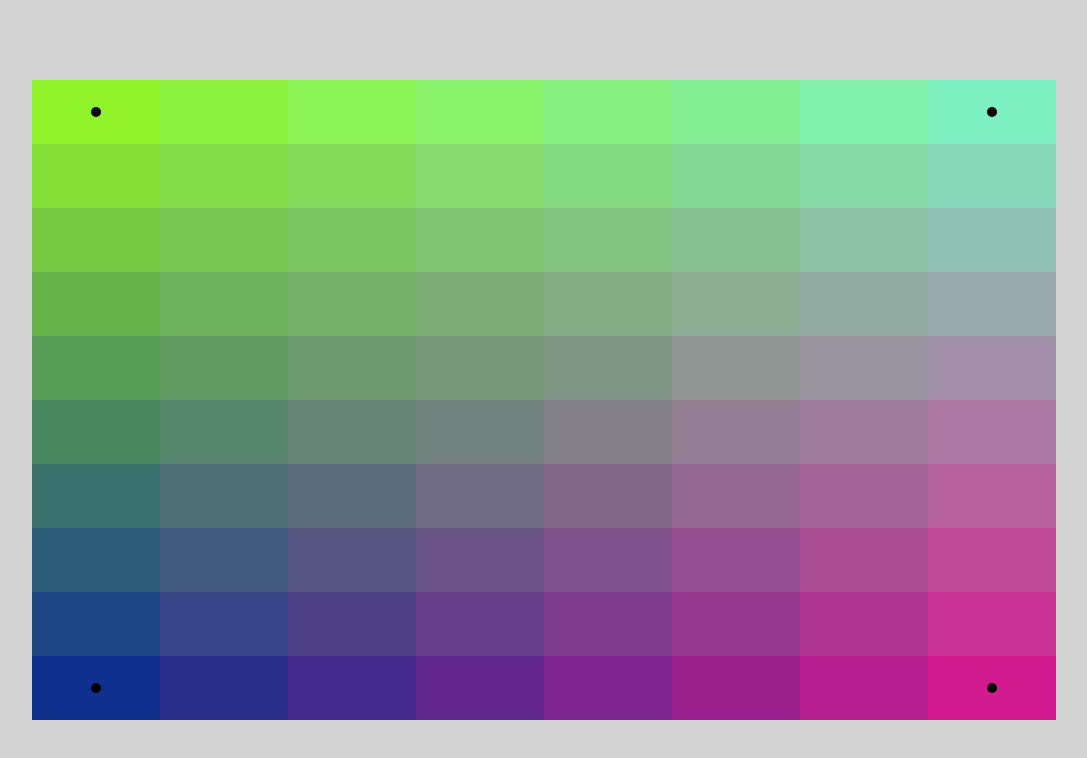
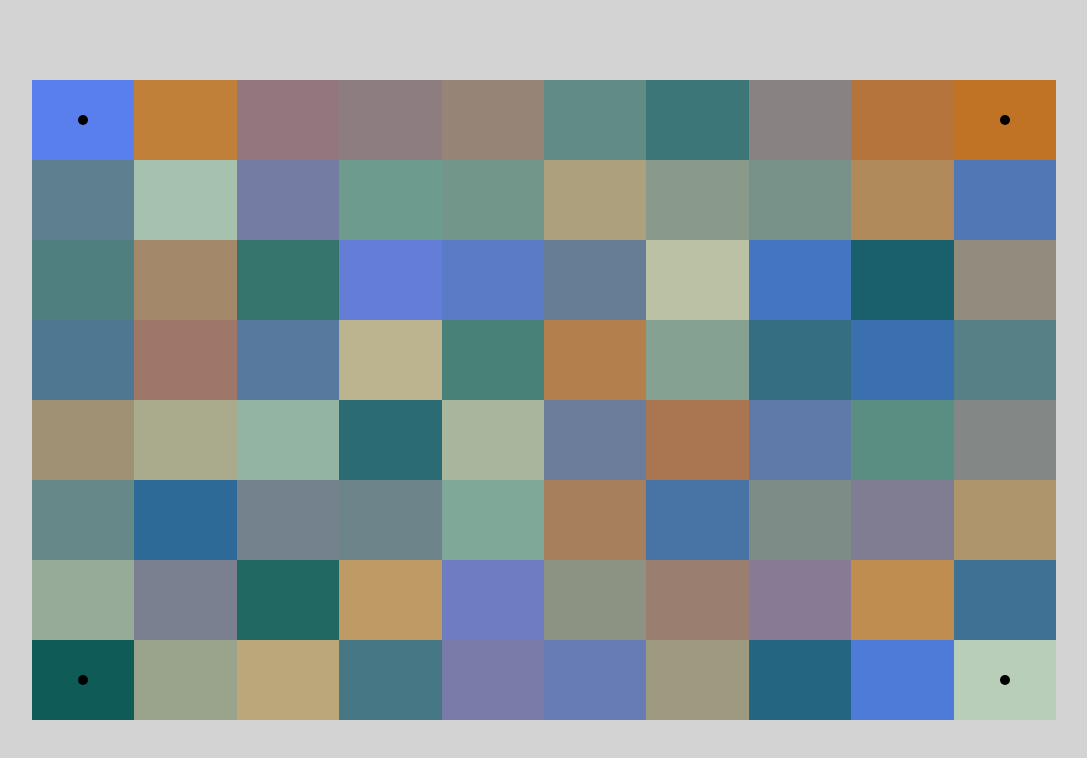
Before and after one commit to mdalzin/i-love-hue-clone, a React (Create React App) app: page / in a window 1280 px wide. Shown: the top 758 px of the page, without its empty margins (96-1183 px from the left). Built offline with nearby package versions, Linux system fonts and the light colour scheme.

Commit message:
Made board sort work

```diff
--- a/src/components/Board.tsx
+++ b/src/components/Board.tsx
@@ -16,12 +16,39 @@ const Container = styled.div`
   transform: translate(-50%, -50%);
 `
 
-const rows = 10;
-const cols = 8;
+const rows = 8;
+const cols = 10;
+
+function shuffleColors(colors: color[][]): color[][] {
+  const cols = colors.length;
+  const rows = colors[0].length;
+
+  const newColors: (color | undefined)[][] = Array.from({ length:cols }, () => (Array.from({ length:rows }, () => undefined)));
+
+  newColors[0][0] = colors[0].shift();
+  if (rows > 1) newColors[0][rows - 1] = colors[0].pop();
+  if (cols > 1) newColors[cols - 1][0] = colors[cols - 1].shift();
+  if (rows > 1 && cols > 1) newColors[cols - 1][rows - 1] = colors[cols - 1].pop();
+
+  let remainingColors = colors.flat();
+
+  for(let x = 0; x < cols; x++) {
+    for(let y = 0; y < rows; y++) {
+      if (newColors[x][y] === undefined) {
+        const removalIndex = Math.floor(Math.random() * remainingColors.length);
+        newColors[x][y] = remainingColors.splice(removalIndex, 1)[0];
+      }
+    }
+  }
+
+  return newColors as color[][];
+}
+
+const initialBoard = shuffleColors(getBoardColors(rows, cols));
 
 export default function Board() {
 
-  const [colors, setColors] = useState(getBoardColors(rows, cols));
+  const [colors, setColors] = useState(initialBoard);
   const [tileSize, setTileSize] = useState([0, 0]);
 
   const boardRef = useRef<HTMLDivElement>(null);
@@ -36,7 +63,7 @@ export default function Board() {
 
   useEffect(() => {
     updateTileSize();
-  }, [])
+  }, [colors])
 
   function updateTileSize() {
     if (boardRef.current) {
--- a/src/components/Tile.tsx
+++ b/src/components/Tile.tsx
@@ -67,7 +67,7 @@ export default function Tile({color, size, position, select, swap, isCorner = fa
   }
 
   return (
-    <Container ref={divRef} onMouseDown={onMouseDown} onMouseUp={swap} style={style}>
+    <Container ref={divRef} onMouseDown={onMouseDown} onMouseUp={() => {!isCorner && swap()}} style={style}>
       {isCorner && <DisabledDot/>}
     </Container>
   );
```
